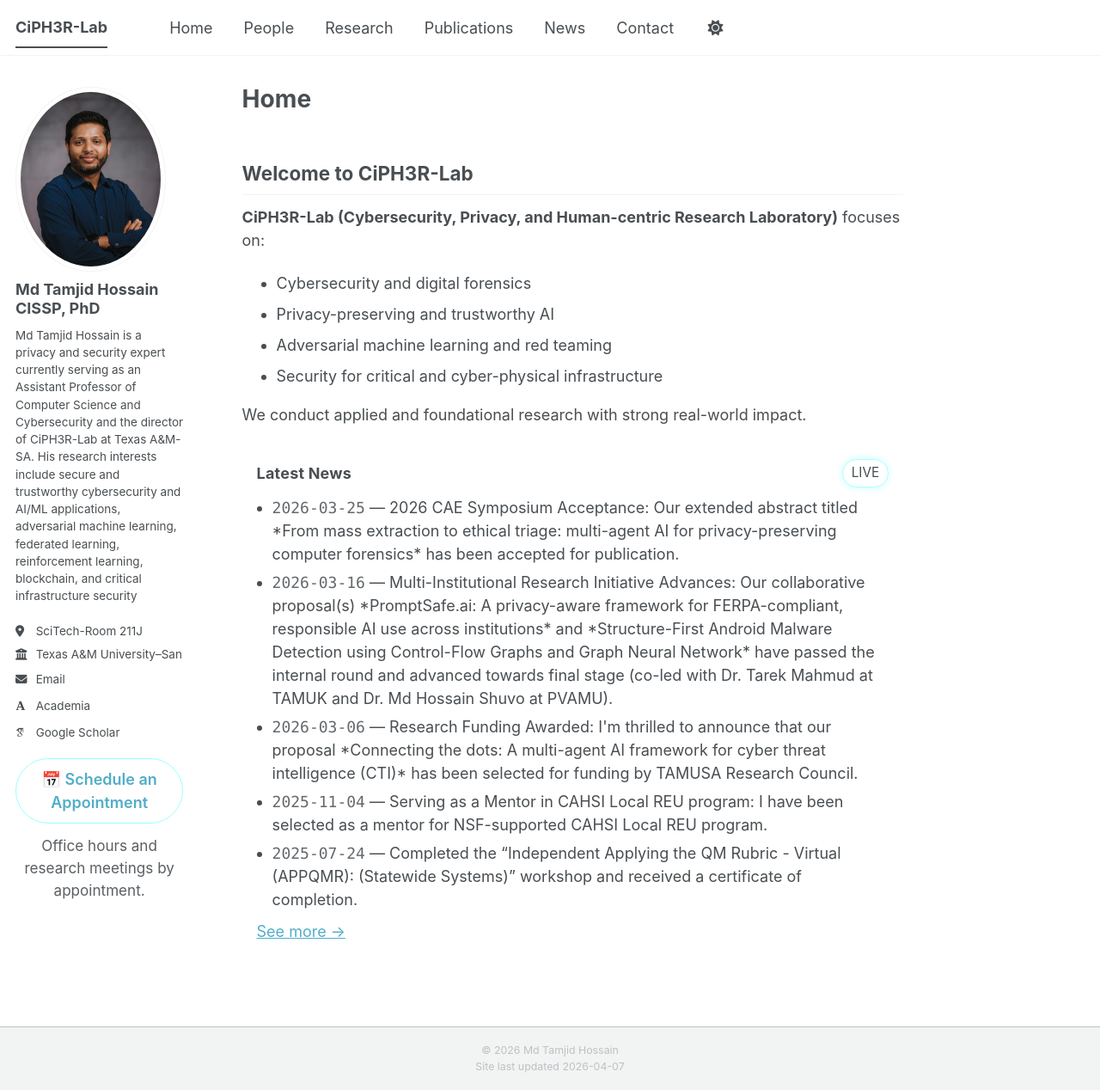
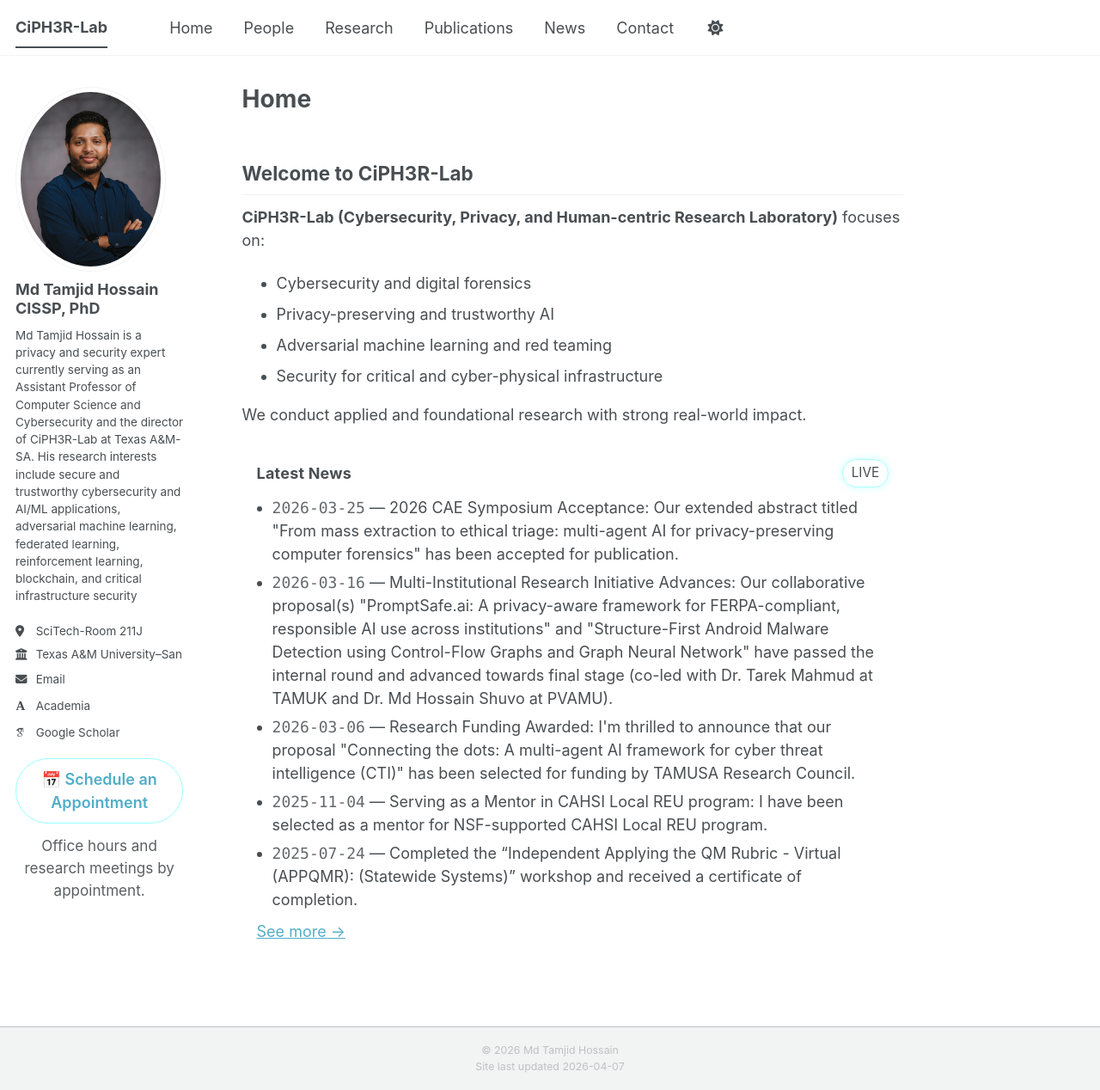
Before and after one commit to ciph3rLab/ciph3rLab.github.io, a Jekyll site: the page built from _pages/about.md, in a window 1280 px wide and 1268 px high. Shown: the whole window at 86% size. Built offline with Jekyll 4.4.1, drawn with Linux system fonts in a browser that asks for light colours; some web fonts are replaced; a script bundle is joined from its source files by our own code; library files that are not in the unit come from our copies.

Commit message:
Update lab_news.yml

```diff
--- a/_data/lab_news.yml
+++ b/_data/lab_news.yml
@@ -1,13 +1,13 @@
 - date: "2026-03-25"
-  text: '2026 CAE Symposium Acceptance: Our extended abstract titled *From mass extraction to ethical triage: multi-agent AI for privacy-preserving computer forensics* has been accepted for publication.'
+  text: '2026 CAE Symposium Acceptance: Our extended abstract titled "From mass extraction to ethical triage: multi-agent AI for privacy-preserving computer forensics" has been accepted for publication.'
   url: ""  # put your “Find here” link if you have it
 
 - date: "2026-03-16"
-  text: 'Multi-Institutional Research Initiative Advances: Our collaborative proposal(s) *PromptSafe.ai: A privacy-aware framework for FERPA-compliant, responsible AI use across institutions* and *Structure-First Android Malware Detection using Control-Flow Graphs and Graph Neural Network* have passed the internal round and advanced towards final stage (co-led with Dr. Tarek Mahmud at TAMUK and Dr. Md Hossain Shuvo at PVAMU).'
+  text: 'Multi-Institutional Research Initiative Advances: Our collaborative proposal(s) "PromptSafe.ai: A privacy-aware framework for FERPA-compliant, responsible AI use across institutions" and "Structure-First Android Malware Detection using Control-Flow Graphs and Graph Neural Network" have passed the internal round and advanced towards final stage (co-led with Dr. Tarek Mahmud at TAMUK and Dr. Md Hossain Shuvo at PVAMU).'
   url: ""  # put your “Find here” link if you have it
 
 - date: "2026-03-06"
-  text: 'Research Funding Awarded: I''m thrilled to announce that our proposal *Connecting the dots: A multi-agent AI framework for cyber threat intelligence (CTI)* has been selected for funding by TAMUSA Research Council.'
+  text: 'Research Funding Awarded: I''m thrilled to announce that our proposal "Connecting the dots: A multi-agent AI framework for cyber threat intelligence (CTI)" has been selected for funding by TAMUSA Research Council.'
   url: ""  # put your “Find here” link if you have it
 
 - date: "2025-11-04"
```
